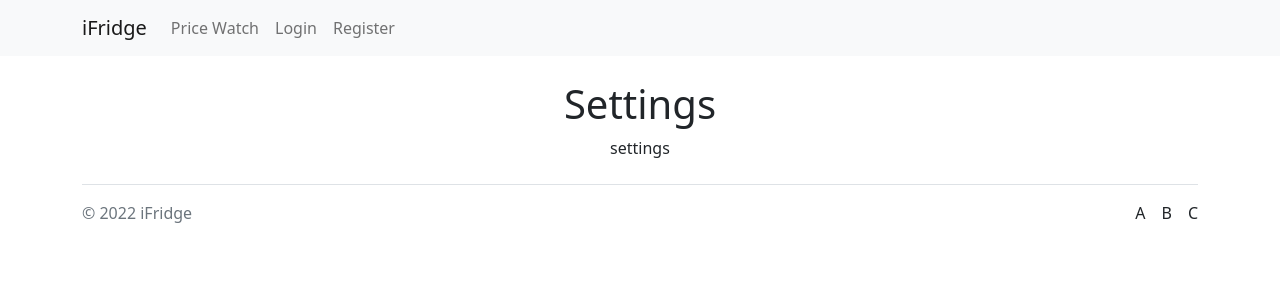
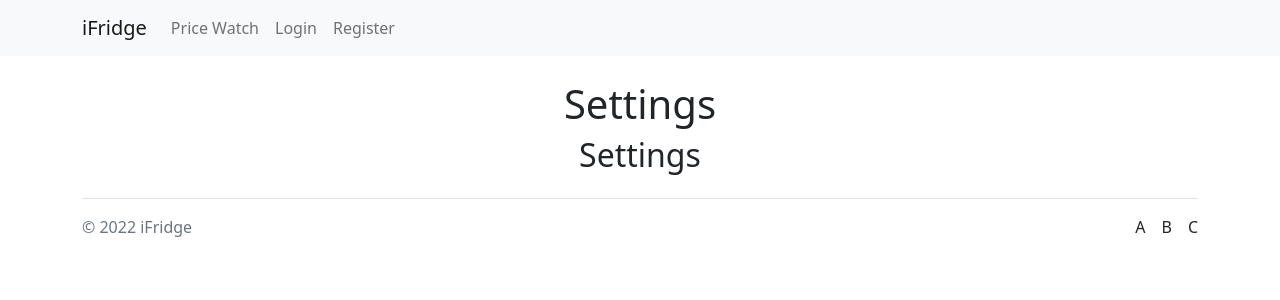
Before and after one commit to TheIFridge/fridge-website, a React (Create React App) app: page /settings in a window 1280 px wide. Shown: the top 300 px of the page. Built offline with nearby package versions, Linux system fonts and the light colour scheme; no server answers.

Commit message:
Update Settings.js

```diff
--- a/src/pages/Settings.js
+++ b/src/pages/Settings.js
@@ -6,7 +6,7 @@ export default function Settings() {
   return (
     <div>
         <h1>Settings</h1>
-        <p>settings</p>
+        <h2>Settings</h2>
     </div>
   )
 }
```
